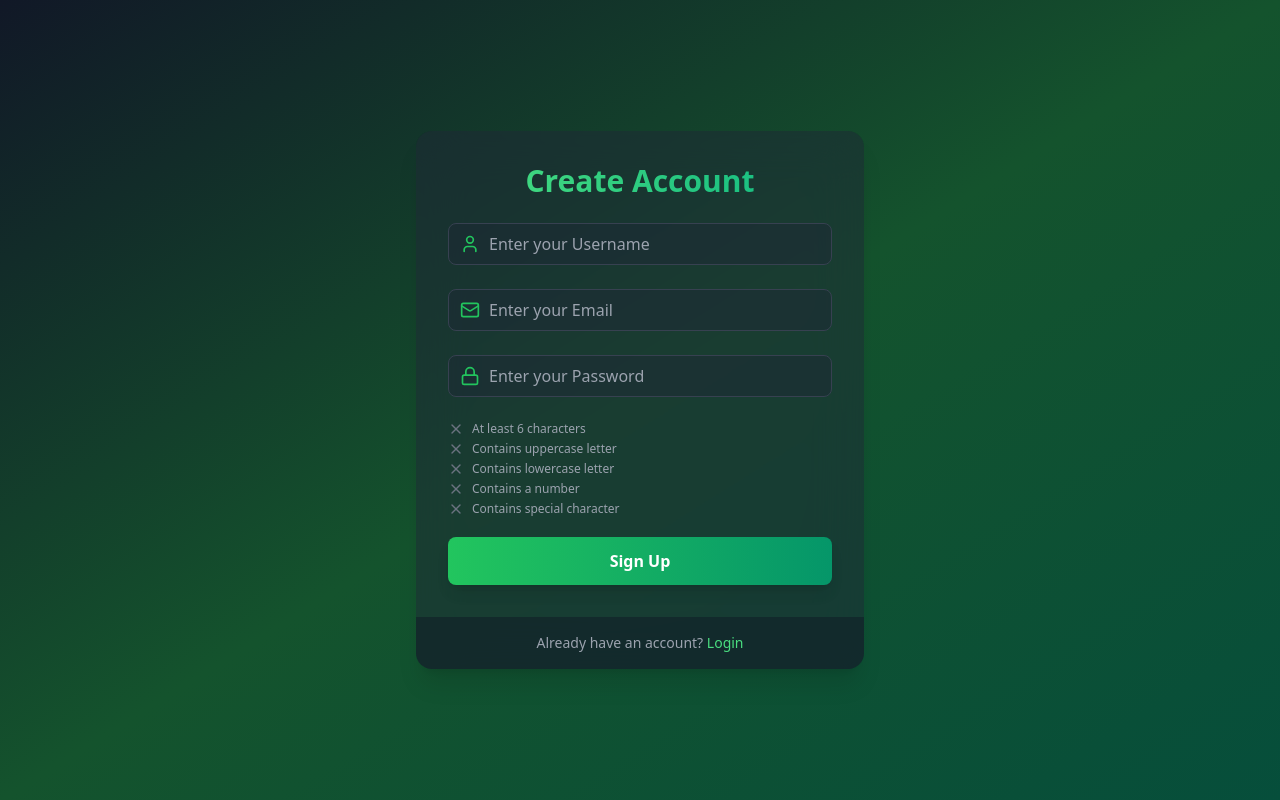
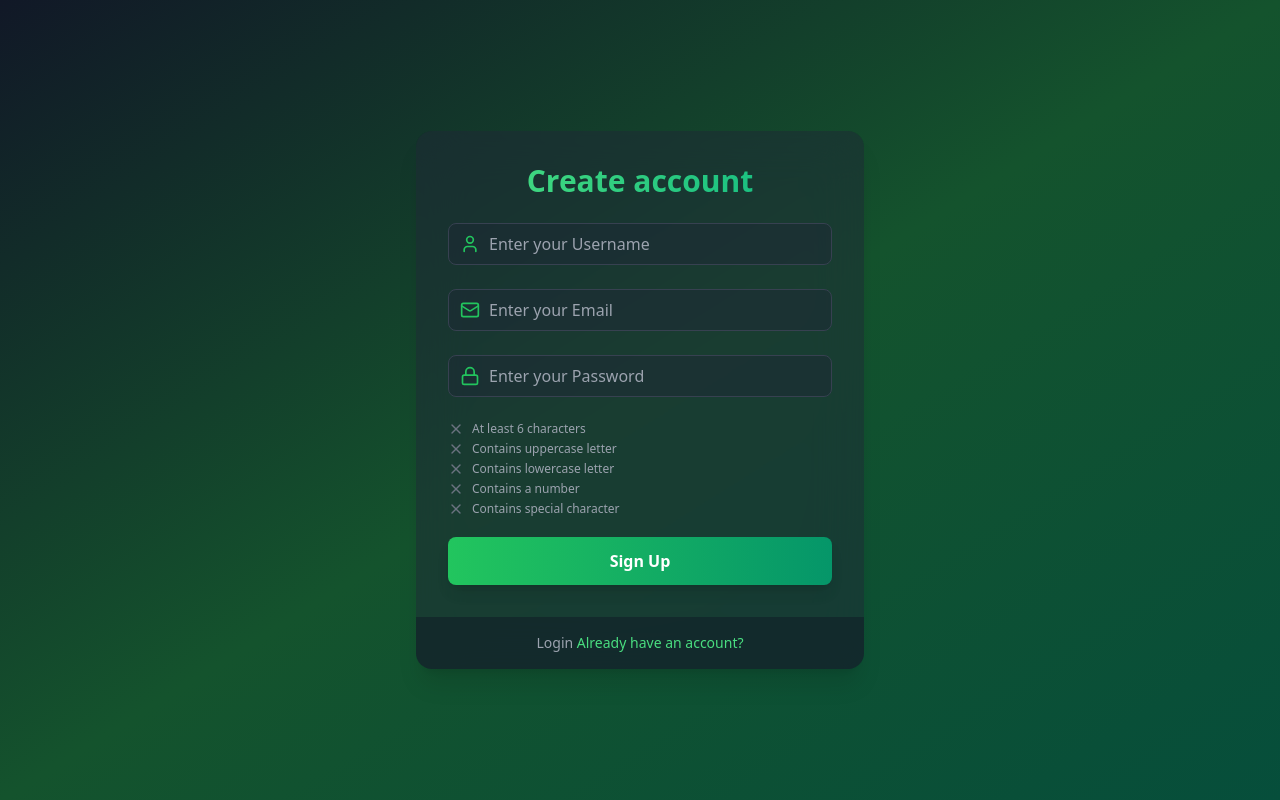
Before and after one commit to uncle-Yevheniii/My-App, a React (Vite) app in the folder FE/: page /signup in a window 1280 px wide. Built offline with nearby package versions, Linux system fonts and the light colour scheme; no server answers.

Commit message:
components organization

```diff
--- /dev/null
+++ b/FE/src/components/FormFooter.tsx
@@ -0,0 +1,14 @@
+import { Link } from 'react-router-dom'
+
+export default function FormFooter({ path, label, children }: { path: string; label: string; children: React.ReactNode }) {
+    return (
+        <div className="px-8 py-4 bg-gray-900 bg-opacity-50 flex justify-center">
+            <p className="text-sm text-gray-400">
+                {`${label} `}
+                <Link to={path} className="text-green-400 hover:underline">
+                    {children}
+                </Link>
+            </p>
+        </div>
+    )
+}
--- /dev/null
+++ b/FE/src/components/Title.tsx
@@ -0,0 +1,11 @@
+export default function Title({ children, className }: { children: string; className?: string }) {
+    return (
+        <h2
+            className={
+                'text-3xl font-bold mb-6 text-center bg-gradient-to-r from-green-400 to-emerald-500 text-transparent bg-clip-text ' + className
+            }
+        >
+            {children}
+        </h2>
+    )
+}
--- a/FE/src/components/index.ts
+++ b/FE/src/components/index.ts
@@ -1,2 +1,4 @@
 export { default as Input } from './Input'
+export { default as Title } from './Title'
+export { default as FormFooter } from './FormFooter'
 export { default as PasswordStrengthMeter } from './PasswordStrengthMeter'
--- a/FE/src/pages/PageEmailVerification.tsx
+++ b/FE/src/pages/PageEmailVerification.tsx
@@ -5,6 +5,7 @@ import { useNavigate } from 'react-router-dom'
 import toast from 'react-hot-toast'
 
 import { useAuthStore } from '../store/authStore'
+import { Title } from '@/components'
 
 export default function EmailVerificationPage() {
     //local state
@@ -70,9 +71,8 @@ export default function EmailVerificationPage() {
                 transition={{ duration: 0.5 }}
                 className="bg-gray-800 bg-opacity-50 backdrop-filter backdrop-blur-xl rounded-2xl shadow-2xl p-8 w-full max-w-md"
             >
-                <h2 className="text-3xl font-bold mb-6 text-center bg-gradient-to-r from-green-400 to-emerald-500 text-transparent bg-clip-text">
-                    Verify Your Email
-                </h2>
+                <Title className="mb-6">Verify your email</Title>
+
                 <p className="text-center text-gray-300 mb-6">Enter the 6-digit code sent to your email address.</p>
 
                 <form onSubmit={handleSubmit} className="space-y-6">
@@ -91,6 +91,7 @@ export default function EmailVerificationPage() {
                         ))}
                     </div>
 
+                    {/* Error */}
                     {error && <p className="text-red-500 font-semibold mt-2">{error}</p>}
 
                     <motion.button
--- a/FE/src/pages/PageForgotPassword.tsx
+++ b/FE/src/pages/PageForgotPassword.tsx
@@ -3,7 +3,7 @@ import { motion } from 'framer-motion'
 import { Link } from 'react-router-dom'
 import { ArrowLeft, Loader, Mail } from 'lucide-react'
 
-import { Input } from '../components'
+import { Input, Title } from '../components'
 import { useAuthStore } from '../store/authStore'
 export default function ForgotPasswordPage() {
     //local state
@@ -30,9 +30,7 @@ export default function ForgotPasswordPage() {
         >
             <div className="p-8">
                 {/* Title */}
-                <h2 className="text-3xl font-bold mb-6 text-center bg-gradient-to-r from-green-400 to-emerald-500 text-transparent bg-clip-text">
-                    Forgot Password
-                </h2>
+                <Title className="">Forgot Password</Title>
 
                 {!isSubmitted ? (
                     <form onSubmit={handleForgotPassword} autoComplete="off">
--- a/FE/src/pages/PageLogin.tsx
+++ b/FE/src/pages/PageLogin.tsx
@@ -3,7 +3,7 @@ import { motion } from 'framer-motion'
 import { Mail, Lock, Loader } from 'lucide-react'
 import { Link } from 'react-router-dom'
 
-import { Input } from '../components'
+import { FormFooter, Input, Title } from '../components'
 import { useAuthStore } from '../store/authStore'
 
 export default function LoginPage() {
@@ -31,9 +31,7 @@ export default function LoginPage() {
         >
             <div className="p-8">
                 {/* Title */}
-                <h2 className="text-3xl font-bold mb-6 text-center bg-gradient-to-r from-green-400 to-emerald-500 text-transparent bg-clip-text">
-                    Welcome Back
-                </h2>
+                <Title className="">Welcome Back</Title>
 
                 {/* Form */}
                 <form onSubmit={handleLogin} autoComplete="off">
@@ -68,8 +66,6 @@ export default function LoginPage() {
                     {error && <p className="text-red-500 font-semibold mb-2">{error}</p>}
 
                     <motion.button
-                        whileHover={{ scale: 1.02 }}
-                        whileTap={{ scale: 0.98 }}
                         className="w-full py-3 px-4 bg-gradient-to-r from-green-500 to-emerald-600 text-white font-bold rounded-lg shadow-lg hover:from-green-600 hover:to-emerald-700 focus:outline-none focus:ring-2 focus:ring-green-500 focus:ring-offset-2 focus:ring-offset-gray-900 transition duration-200"
                         type="submit"
                         disabled={isLoading}
@@ -80,14 +76,9 @@ export default function LoginPage() {
             </div>
 
             {/* Footer */}
-            <div className="px-8 py-4 bg-gray-900 bg-opacity-50 flex justify-center">
-                <p className="text-sm text-gray-400">
-                    Don't have an account?{' '}
-                    <Link to="/signup" className="text-green-400 hover:underline">
-                        Sign up
-                    </Link>
-                </p>
-            </div>
+            <FormFooter path="/signup" label="Sign up">
+                Don't have an account?
+            </FormFooter>
         </motion.div>
     )
 }
--- a/FE/src/pages/PageResetPassword.tsx
+++ b/FE/src/pages/PageResetPassword.tsx
@@ -5,7 +5,7 @@ import { useNavigate, useParams } from 'react-router-dom'
 
 import toast from 'react-hot-toast'
 
-import { Input } from '../components'
+import { Input, Title } from '../components'
 import { useAuthStore } from '../store/authStore'
 export default function ResetPasswordPage() {
     //local state
@@ -47,9 +47,8 @@ export default function ResetPasswordPage() {
             className="max-w-md w-full bg-gray-800 bg-opacity-50 backdrop-filter backdrop-blur-xl rounded-2xl shadow-xl overflow-hidden"
         >
             <div className="p-8">
-                <h2 className="text-3xl font-bold mb-6 text-center bg-gradient-to-r from-green-400 to-emerald-500 text-transparent bg-clip-text">
-                    Reset Password
-                </h2>
+                <Title className="">Reset Password</Title>
+
                 {error && <p className="text-red-500 text-sm mb-4">{error}</p>}
                 {message && <p className="text-green-500 text-sm mb-4">{message}</p>}
 
--- a/FE/src/pages/PageSignUp.tsx
+++ b/FE/src/pages/PageSignUp.tsx
@@ -1,9 +1,9 @@
 import { useState } from 'react'
 import { motion } from 'framer-motion'
-import { Link, useNavigate } from 'react-router-dom'
+import { useNavigate } from 'react-router-dom'
 import { Loader, Lock, Mail, User } from 'lucide-react'
 
-import { Input, PasswordStrengthMeter } from '../components'
+import { FormFooter, Input, PasswordStrengthMeter, Title } from '../components'
 import { useAuthStore } from '../store/authStore'
 
 export default function SignUpPage() {
@@ -40,9 +40,7 @@ export default function SignUpPage() {
         >
             <div className="p-8">
                 {/* Title */}
-                <h2 className="text-3xl font-bold mb-6 text-center bg-gradient-to-r from-green-400 to-emerald-500 text-transparent bg-clip-text">
-                    Create Account
-                </h2>
+                <Title className="">Create account</Title>
 
                 {/* Form */}
                 <form onSubmit={handleSignUp} autoComplete="off">
@@ -94,14 +92,9 @@ export default function SignUpPage() {
             </div>
 
             {/* Footer */}
-            <div className="px-8 py-4 bg-gray-900 bg-opacity-50 flex justify-center">
-                <p className="text-sm text-gray-400">
-                    Already have an account?{' '}
-                    <Link to={'/login'} className="text-green-400 hover:underline">
-                        Login
-                    </Link>
-                </p>
-            </div>
+            <FormFooter path="/login" label="Login">
+                Already have an account?
+            </FormFooter>
         </motion.div>
     )
 }
```
